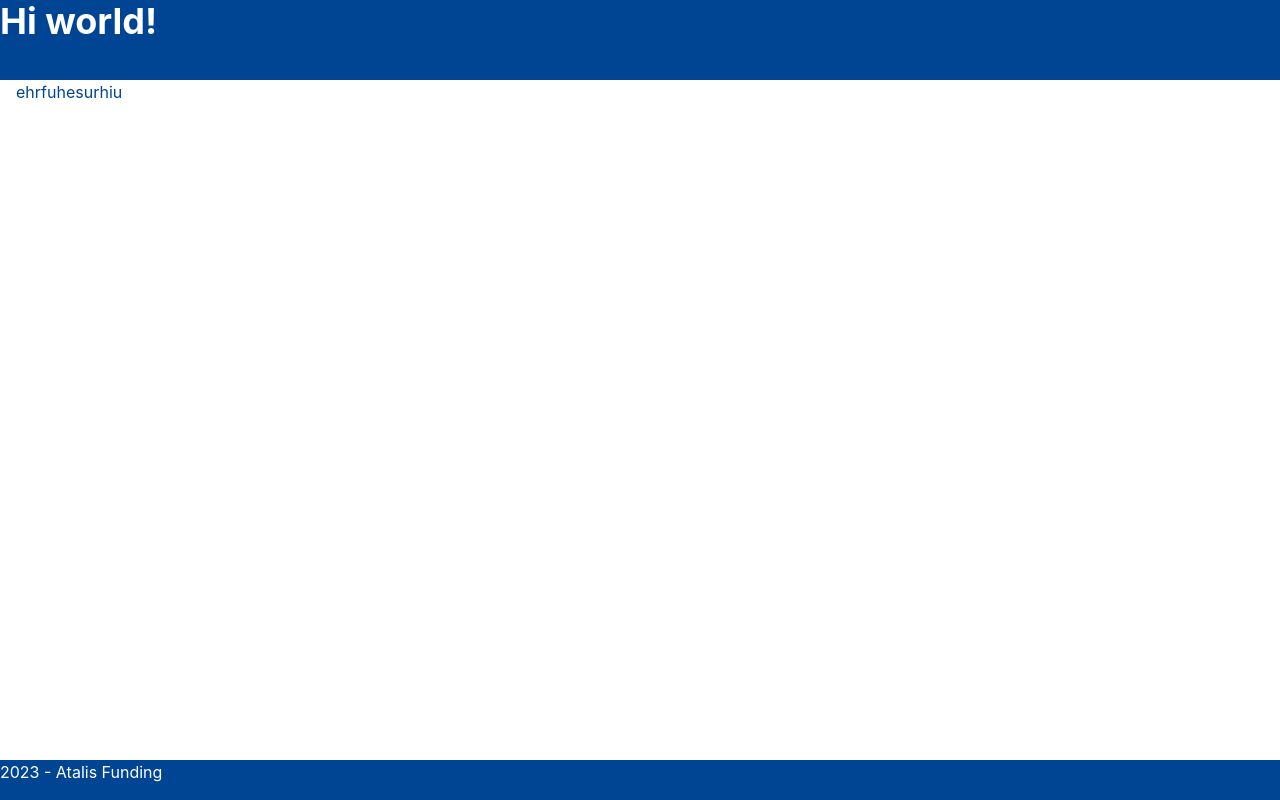
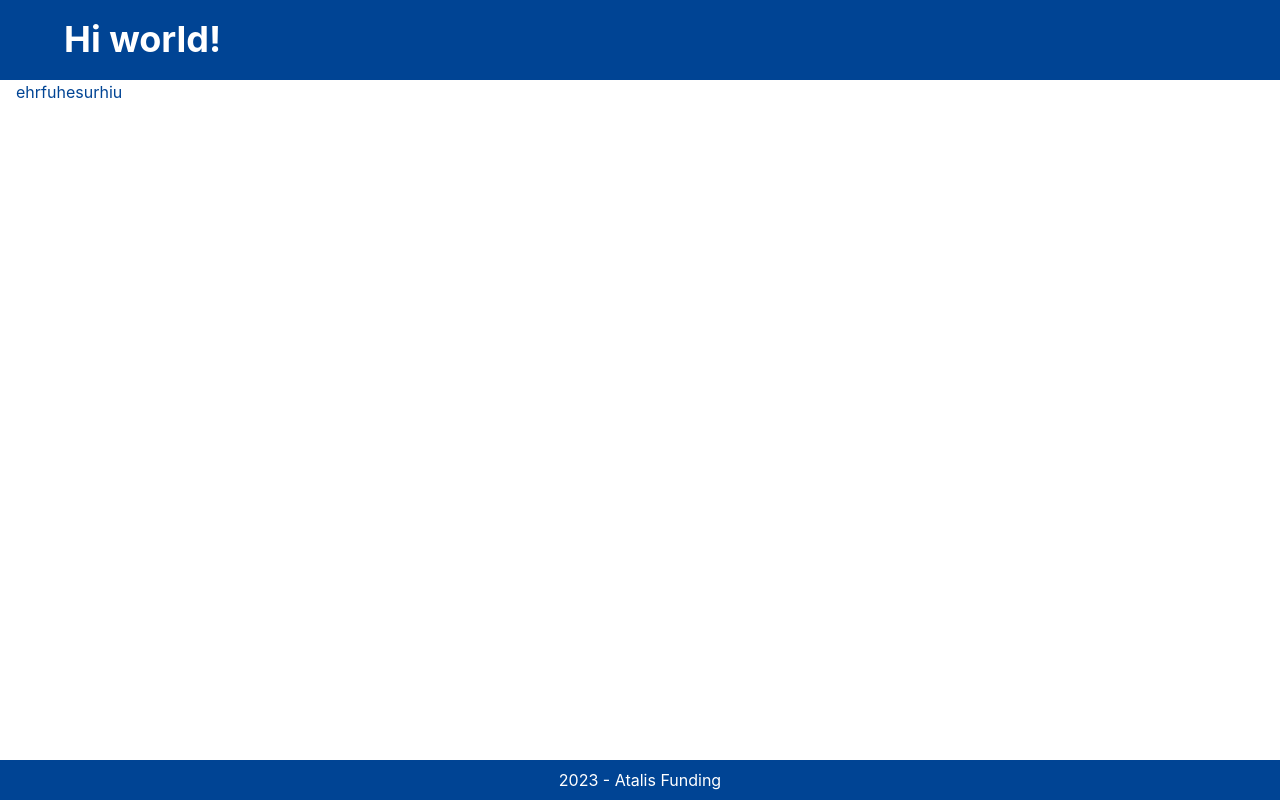
Before and after one commit to SantiAtalis/horizon-portal-client, a React (Vite) app: page / in a window 1280 px wide. Built offline with nearby package versions, Linux system fonts and the light colour scheme.

Commit message:
do header and footer layouts

```diff
--- a/src/components/Footer.jsx
+++ b/src/components/Footer.jsx
@@ -1,9 +1,13 @@
 import React from 'react'
-import { Box } from '@chakra-ui/react'
+import { Box, Center, Text } from '@chakra-ui/react'
 
 const Footer = () => {
   return (
-    <Box h='footer.size' bg='secondary.100' color='primary.100'>2023 - Atalis Funding</Box>
+    <Box h='footer.size' bg='secondary.100' color='primary.100'>
+      <Center h='inherit'>
+        <Text>2023 - Atalis Funding</Text>
+      </Center>
+    </Box>
   )
 }
 
--- a/src/components/Header.jsx
+++ b/src/components/Header.jsx
@@ -1,9 +1,15 @@
 import React from 'react'
-import { Heading } from '@chakra-ui/react'
+import { Box, Heading, Grid, GridItem, Center } from '@chakra-ui/react'
 
 const Header = () => {
   return (
-    <Heading h='header.size' bg='secondary.100' color='primary.100'>Hi world!</Heading>
+    <Box h='header.size' bg='secondary.100' color='primary.100'>
+      <Grid templateColumns='repeat(2, 1fr)' placeItems='center' h='inherit'>
+        <GridItem w='100%'>
+          <Heading color='primary.100' marginLeft='5vw'>Hi world!</Heading>
+        </GridItem>
+      </Grid>
+    </Box>
   )
 }
 
```
